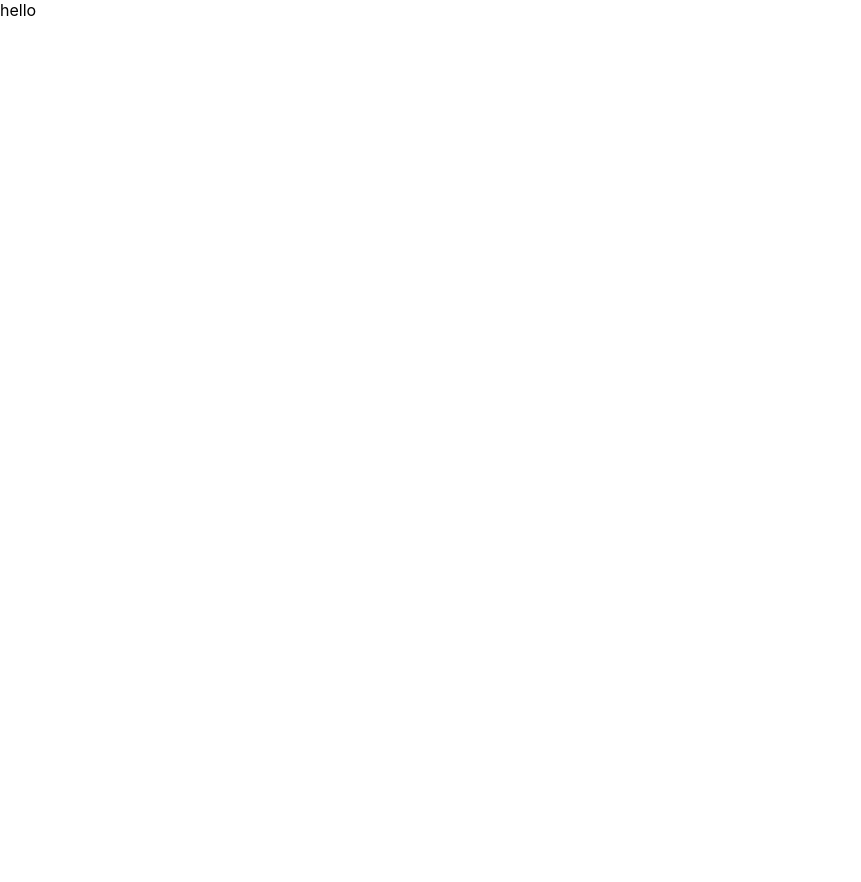
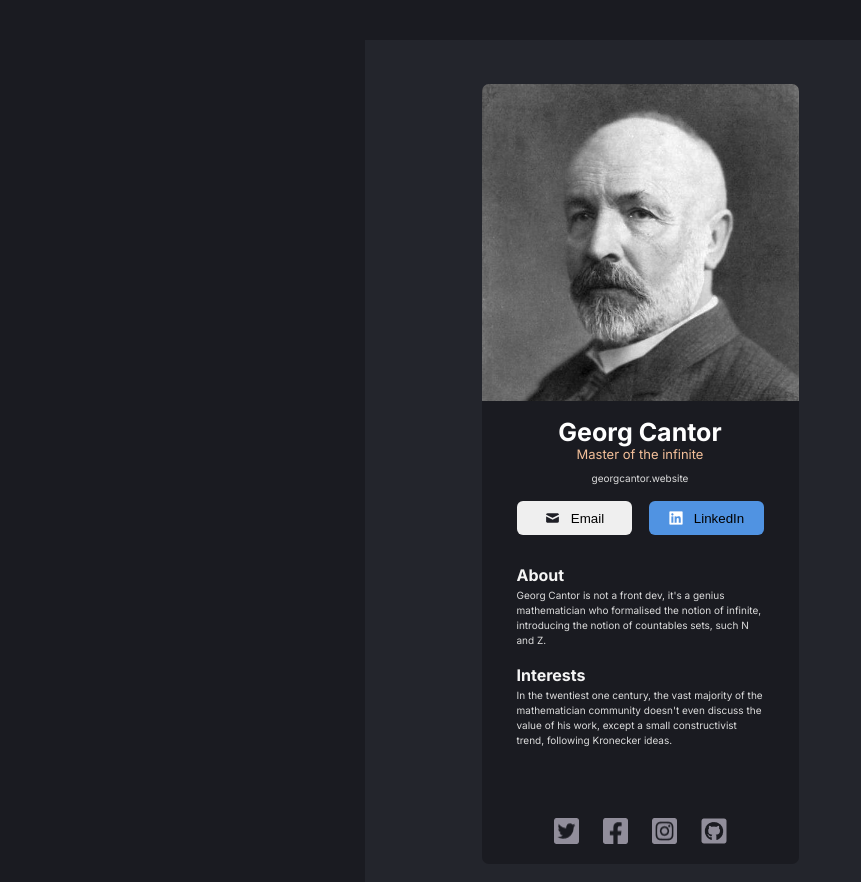
Before and after one commit to Fabien-Morrow/biz-card, a React app: page / in a window 1280 px wide. Shown: the whole page, without its empty margins (0-861 px from the left). Before the commit the page ends 800 px from the top, so only its background shows below. Built offline with nearby package versions, Linux system fonts and the light colour scheme.

Commit message:
Digital Business Card Project

```diff
--- a/public/index.html
+++ b/public/index.html
@@ -3,6 +3,9 @@
   <head>
     <meta charset="utf-8" />
     <meta name="viewport" content="width=device-width, initial-scale=1" />
+    <link rel="preconnect" href="https://fonts.googleapis.com">
+    <link rel="preconnect" href="https://fonts.gstatic.com" crossorigin>
+    <link href="https://fonts.googleapis.com/css2?family=Inter:wght@400;600;700&display=swap" rel="stylesheet">
     <title>React App</title>
   </head>
   <body>
--- /dev/null
+++ b/src/Footer.js
@@ -0,0 +1,10 @@
+export default function Footer() {
+    return (
+        <div className="footer">
+            <img src="twitter-icon.png" />
+            <img src="facebook-icon.png" />
+            <img src="instagram-icon.png" />
+            <img src="github-icon.png" />
+        </div>
+    )
+}
--- /dev/null
+++ b/src/Portrait.js
@@ -0,0 +1,7 @@
+export default function Portrait () {
+    return (
+        <div>
+            <img className="Portrait" alt="Portrait" src="portrait.png" />
+        </div>
+    )
+}
--- /dev/null
+++ b/src/Presentation.js
@@ -0,0 +1,19 @@
+export default function Presentation() {
+    return (
+        <div className="presentation-div">
+            <div className="presentation-header">
+                <h1>Georg Cantor</h1>
+                <h3>Master of the infinite</h3>
+                <div>georgcantor.website</div>
+                <div className="presentation-contact">
+                    <button className="contact-btn email"><img src="./mail.png" />Email</button>
+                    <button className="contact-btn linkedin"><img src="./linkedin.png" />LinkedIn</button>
+                </div>
+            </div>
+            <h2>About</h2>
+            <p>Georg Cantor is not a front dev, it's a genius mathematician who formalised the notion of infinite, introducing the notion of countables sets, such N and Z.</p>
+            <h2>Interests</h2>
+            <p>In the twentiest one century, the vast majority of the mathematician community doesn't even discuss the value of his work, except a small constructivist trend, following Kronecker ideas.</p>
+        </div>
+    )
+}
--- a/src/index.css
+++ b/src/index.css
@@ -1,13 +1,110 @@
 body {
-  margin: 0;
-  font-family: -apple-system, BlinkMacSystemFont, 'Segoe UI', 'Roboto', 'Oxygen',
-    'Ubuntu', 'Cantarell', 'Fira Sans', 'Droid Sans', 'Helvetica Neue',
-    sans-serif;
-  -webkit-font-smoothing: antialiased;
-  -moz-osx-font-smoothing: grayscale;
+  background-color: #1A1B21;
+  font-family: 'Inter', sans-serif;
+  color : #DCDCDC;
+  font-size: 10px;
+  font-weight: 400;
+  line-height: 15px;
 }
 
-code {
-  font-family: source-code-pro, Menlo, Monaco, Consolas, 'Courier New',
-    monospace;
+.App-background {
+  margin : 40px auto;
+  width: 550px;
+  height: 868px;
+  background-color: #23252C;
+  display: flex;
+  align-items: center;
+  justify-content: center;
 }
+
+.App {
+  width: 317px;
+  height: 780px;
+  display: flex;
+  flex-direction: column;
+  background-color: #1A1B21;
+  border-radius: 7px;
+  overflow: hidden;
+}
+
+.Portrait {
+  width: 317px;
+  height: 317px;
+}
+
+.presentation-div {
+  display: flex;
+  flex-direction: column;
+  padding: 0 35px;
+  margin-bottom: auto;
+}
+
+.presentation-header {
+  display: flex;
+  flex-direction: column;
+  align-items: center;
+}
+
+.presentation-header > h1 {
+  font-size: 25px;
+  font-weight: 700;
+  color: white;
+  margin-top: 20px;
+  margin-bottom: 0;
+}
+
+.presentation-header > h3 {
+  font-size: 13px;
+  font-weight: 400;
+  color: #F3BF99;
+  margin-top: 7px;
+  margin-bottom: 9px;
+}
+
+.presentation-contact {
+  margin-top: 15px;
+  margin-bottom: 13px;
+  display:flex;
+  gap: 17px;
+}
+
+.presentation-contact img {
+  margin-right: 10px;
+}
+
+.contact-btn {
+  width: 115px;
+  height: 34px;
+  border-radius: 6px;
+  display: flex;
+  align-items: center;
+  justify-content: center;
+  border: 0;
+}
+
+.linkedin {
+  background-color: #5093E2;
+}
+
+.mail {
+  background-color: white;
+}
+
+.presentation-div > h2 {
+  font-size: 16px;
+  font-weight: 700;
+  color: #F5F5F5;
+  margin-top: 20px;
+  margin-bottom: 5px;
+}
+
+p {
+  margin: 0;
+}
+
+.footer {
+  padding: 20px;
+  display: flex;
+  justify-content: center;
+  gap: 24px;
+}
--- a/src/index.js
+++ b/src/index.js
@@ -1,9 +1,24 @@
-import React from 'react';
-import ReactDOM from 'react-dom/client';
-import './index.css';
+import React from "react"
+import ReactDOM from "react-dom/client"
 
+import "./index.css"
 
-const root = ReactDOM.createRoot(document.getElementById('root'));
-root.render(
-  <div>hello</div>
-);
+import Portrait from "./Portrait"
+import Presentation from "./Presentation"
+import Footer from "./Footer"
+
+const root = ReactDOM.createRoot(document.getElementById("root"));
+
+function App() {
+  return (
+    <div className="App-background">
+      <div className="App">
+        <Portrait />
+        <Presentation />
+        <Footer />
+      </div>
+    </div>
+  )
+}
+
+root.render(<App />)
```
Also changed, not shown: README.md, public/facebook-icon.png (added), public/github-icon.png (added), public/instagram-icon.png (added), public/linkedin.png (added), public/mail.png (added), public/portrait.png (added), public/twitter-icon.png (added).
